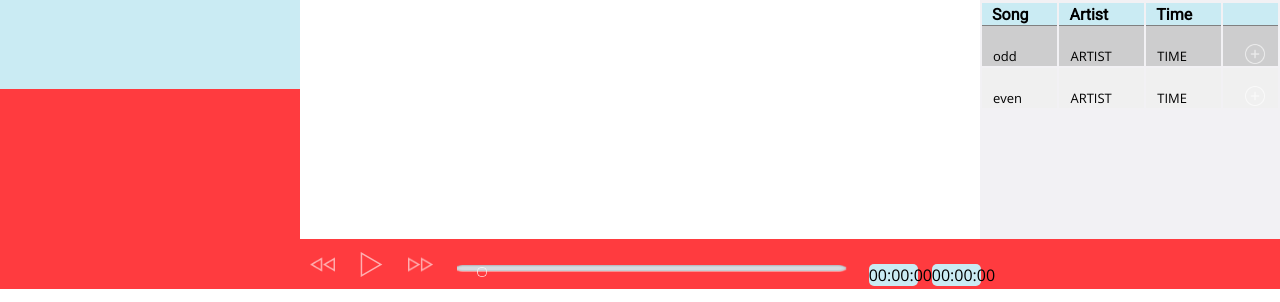
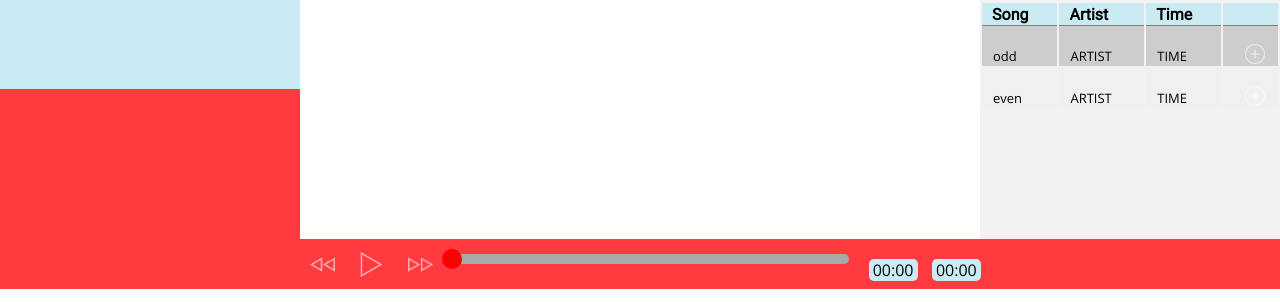
Before and after one commit to bujustin/muzik_player, a Django app: template templates/index.html in a window 1280 px wide. Shown: the part 511-813 px from the top of the page. Run offline with Django 3.2, Linux system fonts and the light colour scheme; the template is opened without the code that fills it, so the values that code supplies are empty.

Commit message:
added progress bar stuff

```diff
--- a/playmusic/views.py
+++ b/playmusic/views.py
@@ -20,7 +20,7 @@ def poll(request):
     context = interface.getSidebarContext()
     info = str(render_to_response("musicinfo.html", context))
     queue = str(render_to_response("queue.html", context))
-    data = {"info": info, "queue": queue}
+    data = {"info": info, "queue": queue, "position": context["position"], "length": context["currentsong"]["length"]}
     return HttpResponse(simplejson.dumps(data))
 
 def add(request, q):
--- a/static/css/player.css
+++ b/static/css/player.css
@@ -80,25 +80,38 @@
   position: relative;
   display: inline-block;
   white-space: nowrap;
-  top: 5px;
   right: 0;
   height: 100%;
   width: 10%;
 }
 
 #progressbar{
-  position: absolute;
-  bottom: 25px;
+  position: relative;
+  display: inline-block;
+  background: #A9A9A9;
+  border-radius: 10px;
   right: 10px;
   width: 100%;
-  height: 15%;
+  height: 20%;
 }
 
 #progress{
   position: relative;
-  height: 10px;
-  width: 10px;
-  bottom: -13px;
+  background: black;
+  border-radius: 10px;
+  height: 100%;
+  width: 0%;
+}
+
+#progressHead{
+  position: relative;
+  float: right;
+  background: red;
+  border-radius: 20px;
+  height: 20px;
+  width: 20px;
+  left: 5px;
+  bottom: 50%;
 }
 
 #duration{
--- a/static/js/queueManipulation.js
+++ b/static/js/action.js
@@ -23,7 +23,11 @@ function addToQueue(currentRow) {
 }
 
 
-
+window.addEventListener("keypressed", function (e) {
+    if (e.keyCode === 13) {  //checks whether the pressed key is "Enter"
+        getSearch();
+    }
+});
 
 $('#searchButton').click(function() {
   var input = $("#searchBox").val();
--- a/static/js/poll.js
+++ b/static/js/poll.js
@@ -6,9 +6,52 @@ function poll() {
         	var data = JSON.parse(json);
             $("#musicInfo").html(data.info);
             $("#qTable").html(data.queue);
+            updateProgress(data.position, data.length);
         }
     });
 	setTimeout(poll,1000);
 }
 
 window.addEventListener("load", poll);
+
+
+/* Progress Bar */
+var progressbarWidth = parseFloat(document.getElementById("progressbar").offsetWidth);
+var progress = document.getElementById("progress");
+var progressHead = document.getElementById("progressHead");
+var song_length = 0;
+
+function updateProgress(position, length) {
+	progress.style.width = (position * 100).toString() + "%";
+
+	var positionDate = new Date(null);
+	positionDate.setSeconds(Math.trunc(position * length));
+	var positionTime = positionDate.toISOString().substr(11, 8);
+
+	song_length = length;
+	var lengthDate = new Date(null);
+	lengthDate.setSeconds(length);
+	var lengthTime = lengthDate.toISOString().substr(11, 8);
+
+	document.getElementById("duration").innerHTML = positionTime;
+	document.getElementById("length").innerHTML = lengthTime;
+}
+
+function setProgress(event) {
+    clickX = event.offsetX;
+    newPercent = Math.max(0, Math.min(1, clickX / progressbarWidth));
+    progress.style.width = (newPercent * 100).toString() + "%";
+
+    $.get("/playmusic/setpos/" + (Math.floor(newPercent * 100)));
+
+    var positionDate = new Date(null);
+    positionDate.setSeconds(Math.trunc(newPercent * song_length));
+    var positionTime = positionDate.toISOString().substr(11, 8);
+    document.getElementById("duration").innerHTML = positionTime;
+}
+
+function visualProgress(event) {
+    clickX = event.offsetX;
+    newPercent = Math.max(0, Math.min(1, clickX / progressbarWidth));
+    progress.style.width = (newPercent * 100).toString() + "%";
+}
--- a/static/js/progressbar.js
+++ /dev/null
@@ -1,15 +0,0 @@
-setInterval(function() {
-                var bar_width = parseFloat(document.getElementById("progressbar").offsetWidth);
-                var song_position = document.getElementById("current_position").getAttribute("data-position");
-                var circle_position = 10 + (bar_width * song_position);
-                document.getElementById("progress").style.left = circle_position.toString() + "px";
-                var song_length = document.getElementById("current_length").getAttribute("data-length");
-                var date_position = new Date(null);
-                date_position.setSeconds(Math.trunc(song_position * song_length));
-                var time_position = date_position.toISOString().substr(11, 8);
-                var date_length = new Date(null);
-                date_length.setSeconds(song_length);
-                var time_length = date_length.toISOString().substr(11, 8);
-                document.getElementById("duration").innerHTML = time_position;
-                document.getElementById("length").innerHTML = time_length;
-            }, 1000);
--- a/templates/index.html
+++ b/templates/index.html
@@ -47,8 +47,6 @@
                <div class="info">
                   <span class = "infoTitle">{{currentsong.title}}</span>
                   <span class = "infoArtist">{{currentsong.author}}</span>
-                  <div id="current_position" data-position=""></div>
-                  <div id="current_length" data-length=""></div>
                </div>
             </div>
          </div>
@@ -136,8 +134,11 @@
                <input type = "image" value = "button" id = "next" class = "clickable" src = "/static/assets/images/icons/skip.png"/>
             </div>
             <div class = "bar">
-               <img id = "progressbar" src = "/static/assets/images/icons/progress_bg.png"/>
-               <img id = "progress" src = "/static/assets/images/icons/circle.png"/>
+              <div id = "progressbar" onclick="visualProgress(event)"  ondrag= "visualProgress(event)" ondragend="setProgress(event)" onmouseup= "setProgress(event)">
+                <div id = "progress" on draggable="false">
+                  <div id = "progressHead" draggable="false"></div>
+                </div>
+              </div>
             </div>
             <div class = "barInfo">
                <span id = "duration">00:00</span>
@@ -147,9 +148,8 @@
       </div>
       <!-- JAVASCRIPT LINKS -->
       <script src = "/static/js/jquery-3.1.1.min.js"></script>
-      <script src = "/static/js/queueManipulation.js"></script>
+      <script src = "/static/js/action.js"></script>
       <script src = "/static/js/poll.js"></script>
       <script src = "/static/js/audio.js"></script>
-      <script src = "/static/js/progressbar.js"></script>
    </body>
 </html>
--- a/templates/musicinfo.html
+++ b/templates/musicinfo.html
@@ -5,7 +5,5 @@
    <div class="info">
       <span class = "infoTitle">{{currentsong.title}}</span>
       <span class = "infoArtist">{{currentsong.author}}</span>
-      <div id="current_position" data-position=""></div>
-      <div id="current_length" data-length=""></div>
    </div>
 </div>
```
Also changed, not shown: static/js/progress.js (added), 1 other file.
